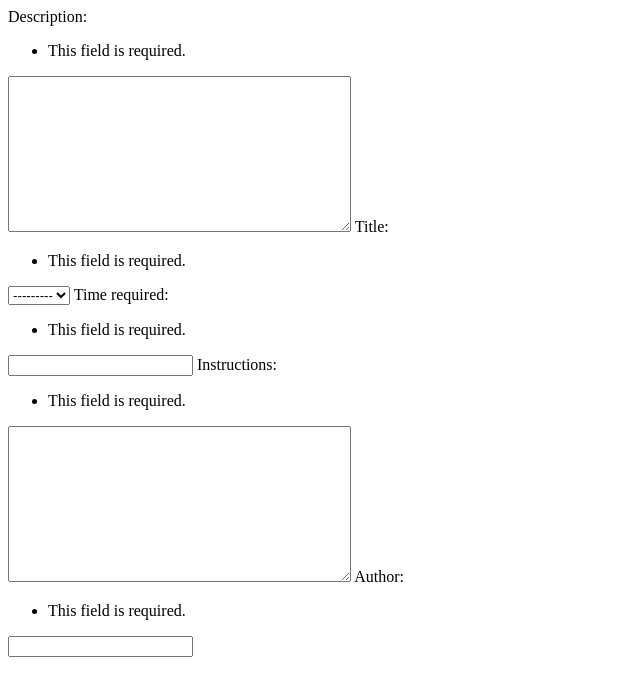
After one commit to kenzie-se-q4/recipebox-v1-lnginyard, a Django app: page /add_recipe/ in a window 1280 px wide. The commit adds this page. Shown: the top 696 px of the page, without its empty margins (0-640 px from the left). Run offline with Django 3.2, Linux system fonts and the light colour scheme; data that the repository does not hold is empty.

Commit message:
add forms.py, add forms urls to urls.py, create files for forms in Templates.

```diff
--- /dev/null
+++ b/recipe_app/forms.py
@@ -0,0 +1,21 @@
+from django import forms
+from django.forms import ModelForm
+from recipe_app.models import Author, Recipe
+
+# form to add new recipe
+# form to add  new author
+
+
+class AuthorForm(forms.ModelForm):
+    name = forms.CharField(label="Author", max_length=100)
+    bio = forms.CharField(label="Bio")
+
+class RecipeForm(forms.Form):
+        description = forms.CharField(widget=forms.Textarea)
+        title = forms.ModelChoiceField(queryset=Author.objects.all())
+        time_required = forms.CharField(max_length=30)
+        instructions = forms.CharField(widget=forms.Textarea)
+        author = forms.CharField(max_length=50)
+
+ #class AuthorForm(forms.ModelForm):
+         # """ """
--- a/recipe_app/models.py
+++ b/recipe_app/models.py
@@ -1,6 +1,6 @@
 from django.db import models
 from django.utils import timezone
-
+from django.contrib.auth import authenticate
 
 # Create your models here.
 """
@@ -28,7 +28,7 @@ class Recipe(models.Model):
     title = models.CharField(max_length=50)
     author = models.ForeignKey(Author, on_delete=models.CASCADE, null=True)
     description = models.TextField()
-    time_required = models.CharField(max_length=30)
+    cook_time = models.DateTimeField(default=timezone.now)
     instructions = models.TextField()
 
     def __str__(self):
--- a/recipe_app/views.py
+++ b/recipe_app/views.py
@@ -1,17 +1,31 @@
 from django.shortcuts import render
 from recipe_app.models import Author, Recipe
-# Create your views here.
+from django.http import HttpResponseRedirect
+
+from recipe_app.forms import AuthorForm, RecipeForm
+
 
 
 def index(request):
-    recipe_view = Recipe.objects.all()
-    return render(request, 'index.html', {'recipe_view': recipe_view})
+        recipe_view = Recipe.objects.all()
+        return render(request, 'index.html', {'recipe': recipe_view})
+
+
+def add_author(request):
+        form = AuthorForm(request.POST, request.FILES)
+        return render(request, 'author.html', {'form': form})
+
+
+def add_recipe(request):
+        form = RecipeForm(request.POST, request.FILES)
+        return render(request, 'recipe.html', {'form': form})
+
 
 def recipe_detail(request, recipe_id):
-    recipe = Recipe.objects.get(id=recipe_id)
-    return render(request, 'recipe_detail.html', {'recipe': recipe})
+        recipe = Recipe.objects.get(id=recipe_id)
+        return render(request, 'recipe_detail.html', {'recipe': recipe})
 
 def author_detail(request, author_id):
-    view_author = Author.objects.get(id=author_id)
-    author_recipes = Recipe.objects.filter(author=view_author)
-    return render(request, 'author_detail.html', {'author': view_author, 'recipes': author_recipes})
+        view_author = Author.objects.get(id=author_id)
+        author_recipe = Recipe.objects.filter(author=view_author)
+        return render(request, 'author_detail.html', {'author': view_author, 'recipe': author_recipe})
--- a/recipe_box/settings.py
+++ b/recipe_box/settings.py
@@ -27,6 +27,7 @@ DEBUG = True
 
 ALLOWED_HOSTS = []
 
+LOGIN_URL = '/login/'
 
 # Application definition
 
--- a/recipe_box/urls.py
+++ b/recipe_box/urls.py
@@ -15,12 +15,14 @@ Including another URLconf
 """
 from django.contrib import admin
 from django.urls import path
-
 from recipe_app import views
+from recipe_app.views import index, author_detail, recipe_detail
 
 urlpatterns = [
-    path('', views.index),
-    path('recipe/<int:recipe_id>/', views.recipe_detail),
-    path('author/<int:author_id>/', views.author_detail),
+    path('', index),
+    path('recipe/<int:recipe_id>/', recipe_detail),
+    path('author/<int:author_id>/', author_detail),
     path('admin/', admin.site.urls),
+    path('add_author/', views.add_author),
+    path('add_recipe/', views.add_recipe),
 ]
--- /dev/null
+++ b/templates/author.html
@@ -0,0 +1,3 @@
+<form action="/author-name/" method="post">
+{{ AuthorForm.as_p }}
+</form>
--- a/templates/author_detail.html
+++ b/templates/author_detail.html
@@ -2,7 +2,7 @@
 <p>{{ author.bio }}
 
 <ul>
-{% for recipe in recipes%}
+{% for recipe in recipe %}
         <li>
             <a href='/recipe/{{ recipe.id }}/'>{{ recipe.title }}</a>
         </li>
--- /dev/null
+++ b/templates/recipe.html
@@ -0,0 +1,7 @@
+<form method="/recipe/">
+
+    {% csrf_token %}
+    {{ form }}
+
+    <input type= "submit" value="Yum
+</form>
```
Also changed, not shown: templates/index.html (+9 -4 lines), recipe_app/migrations/0001_initial.py (deleted), recipe_app/migrations/__init__.py (deleted).
